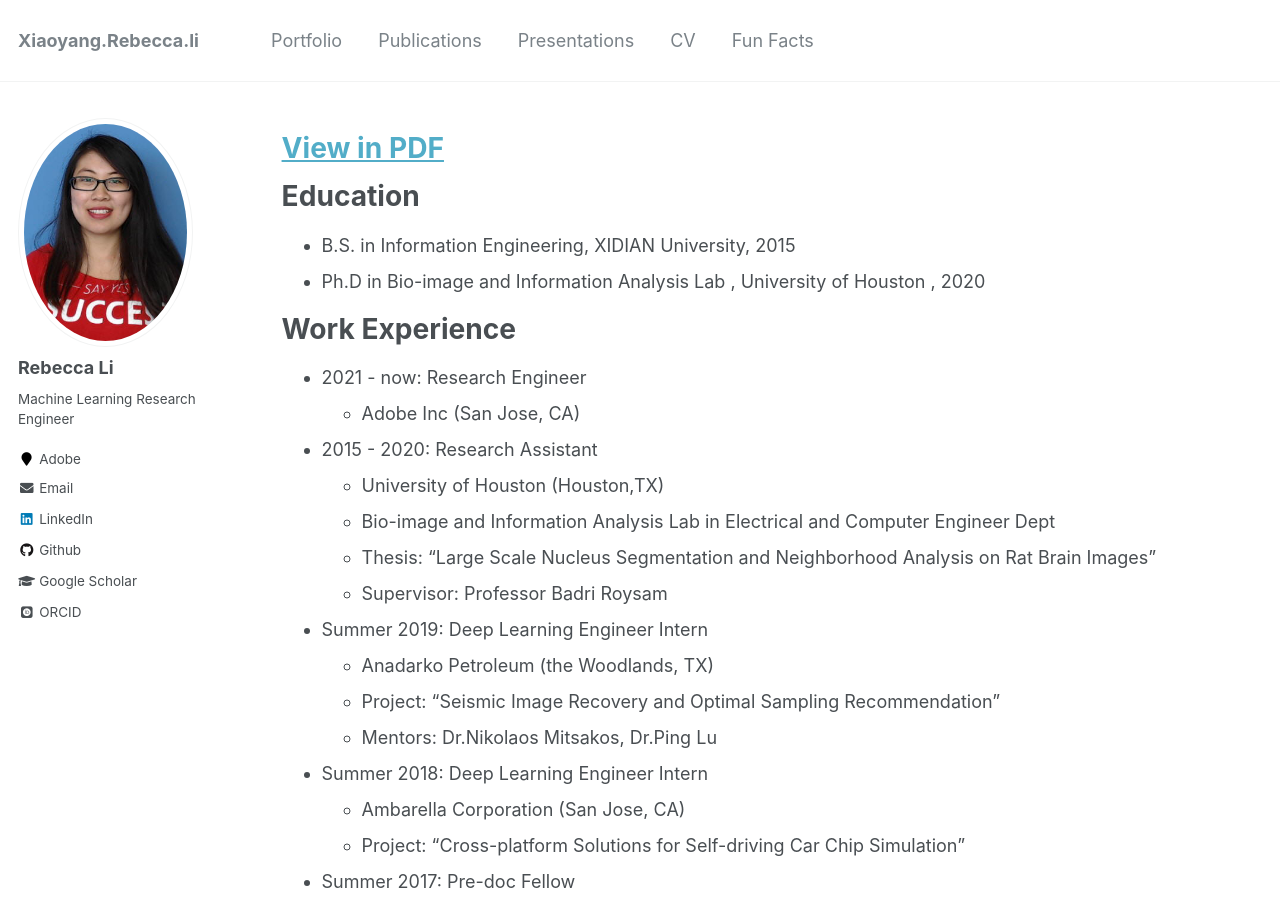
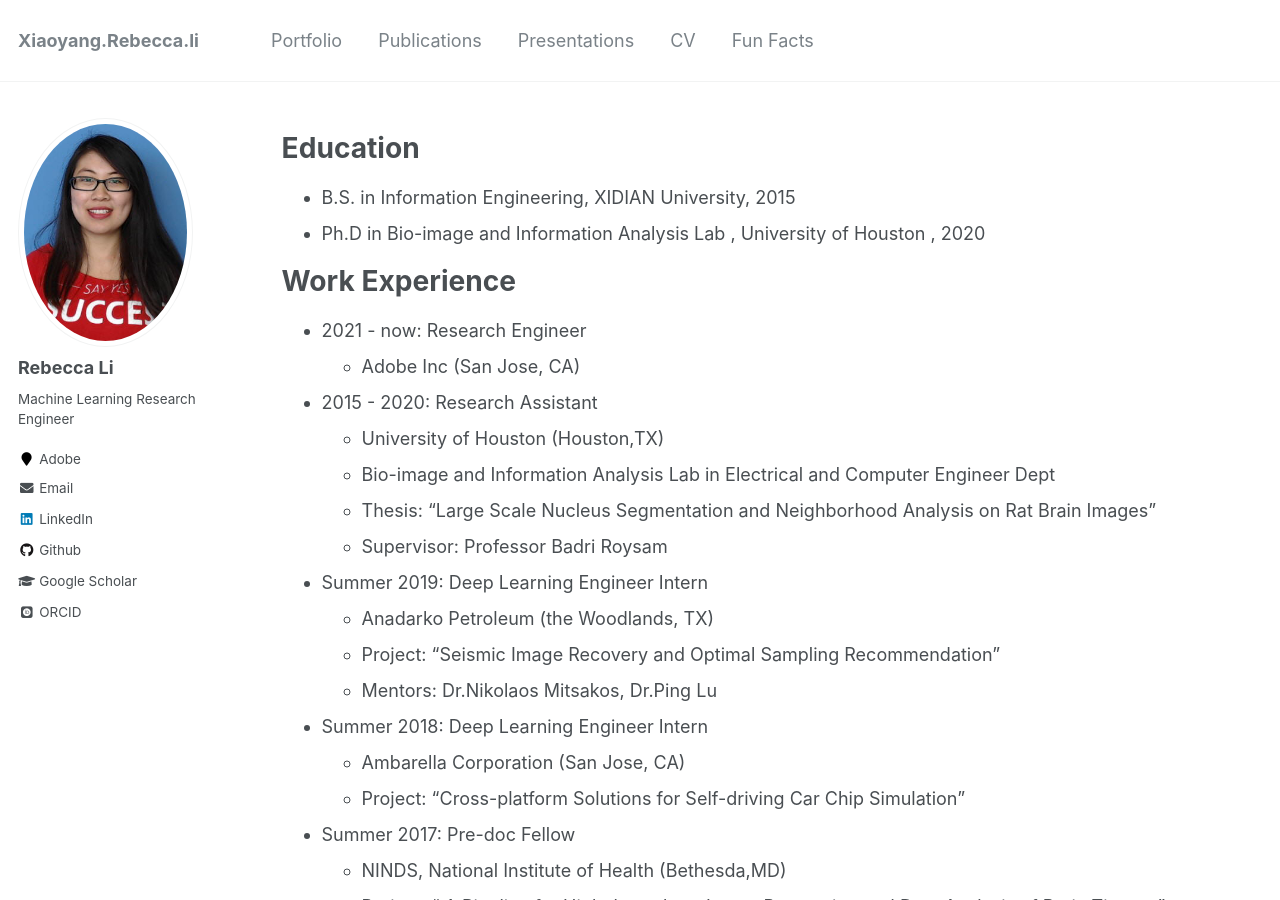
Before and after one commit to Xiaoyang-Rebecca/xiaoyang-rebecca.github.io, a Jekyll site: the page built from _pages/cv.md, in a window 1280 px wide and 900 px high. Built offline with Jekyll 4.4.1, drawn with Linux system fonts in a browser that asks for light colours; some web fonts are replaced.

Commit message:
Update cv.md

```diff
--- a/_pages/cv.md
+++ b/_pages/cv.md
@@ -7,7 +7,6 @@ redirect_from:
   - /resume
 ---
 
-# [ View in PDF ](https://drive.google.com/file/d/1fzcYLxRPoGuVQn86Krh8u5BrkdtxEhvW/view?usp=sharing)
 
 {% include base_path %}
 
```
